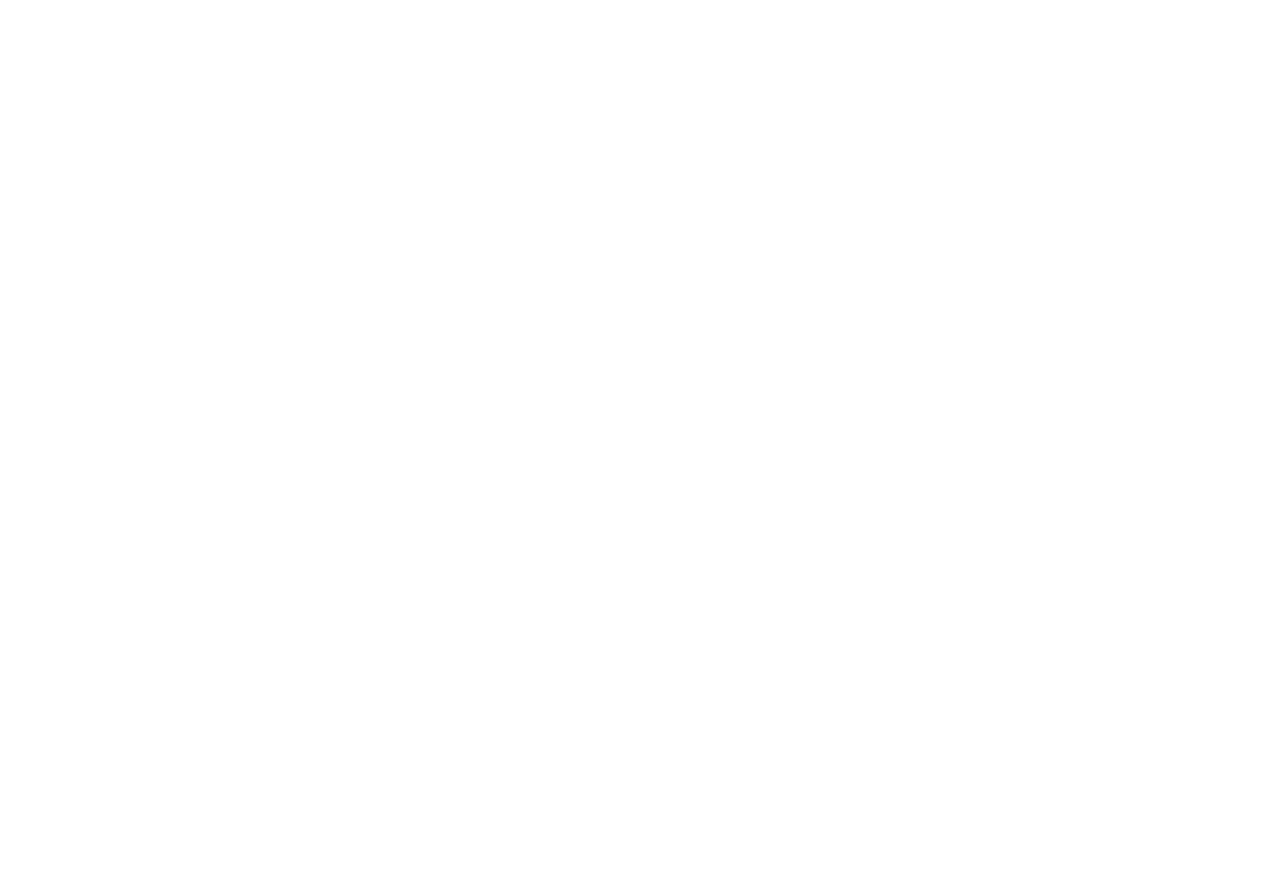
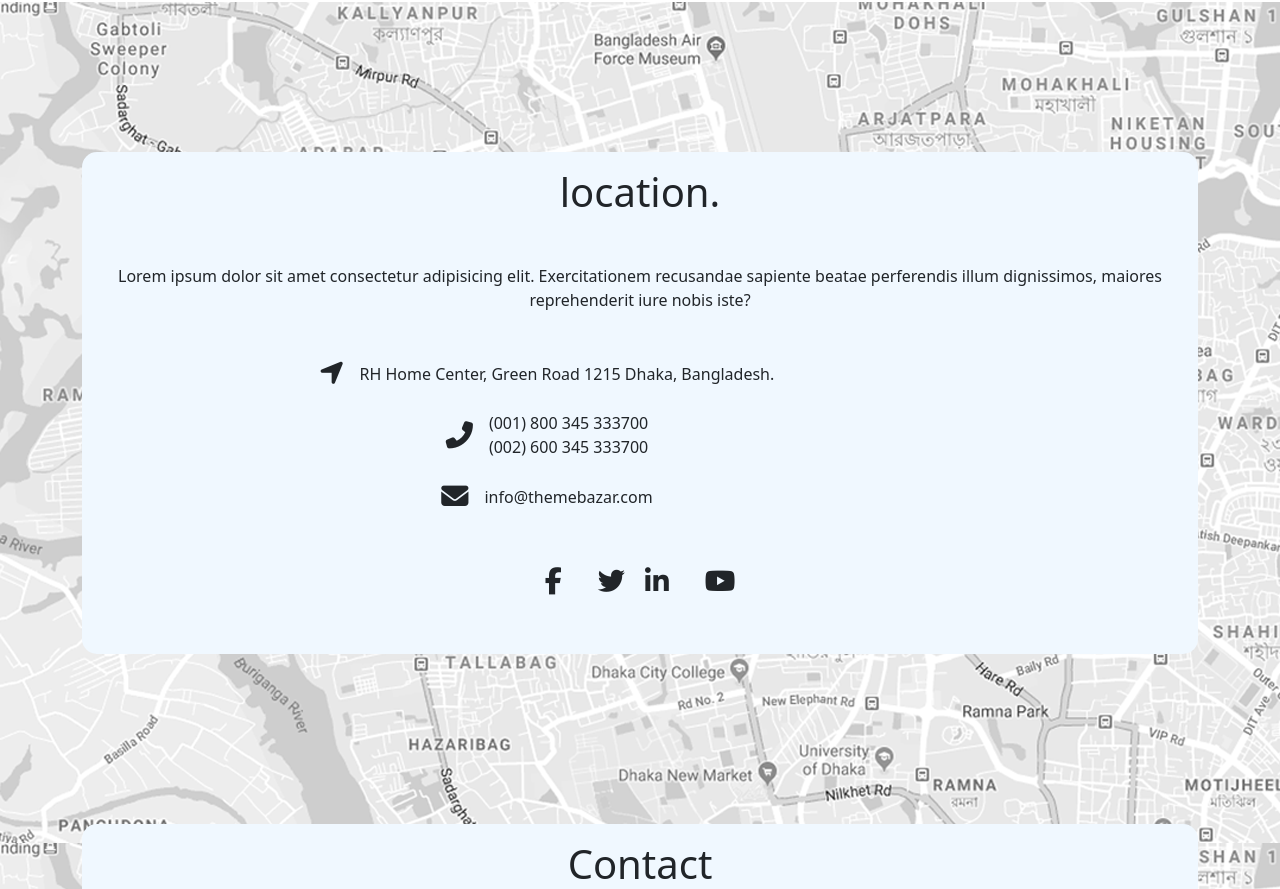
Before and after one commit to Rafi5734/Pondit_website_react, a React (Create React App) app: page / in a window 1280 px wide. Shown: the part 4716-5605 px from the top of the page. Before the commit the page ends 4518 px from the top, so only its background shows below. Built offline with nearby package versions, Linux system fonts and the light colour scheme.

Commit message:
location done

```diff
--- a/src/Home/Home.js
+++ b/src/Home/Home.js
@@ -1,6 +1,7 @@
 import React from "react";
 import AssessYourSelf from "../HomeComponents/AssessYourSelf/AssessYourSelf";
 import CareerPath from "../HomeComponents/CareerPath/CareerPath";
+import Location from "../HomeComponents/Location/Location";
 import MainHeader from "../HomeComponents/MainHeader/MainHeader";
 import Partners from "../HomeComponents/Partners/Partners";
 import PhoneMainHeader from "../HomeComponents/PhoneMainHeader/PhoneMainHeader";
@@ -20,6 +21,7 @@
             <Skills></Skills>
             <Students></Students>
             <Partners></Partners>
+            <Location></Location>
         </div>
     );
 };
--- /dev/null
+++ b/src/HomeComponents/Location/Location.js
@@ -0,0 +1,131 @@
+import React from "react";
+import { Container } from "react-bootstrap";
+import "./location.css";
+const Location = () => {
+    return (
+        <div className="location-main">
+            <Container className="location-main-wrapper">
+                <Container className="location-main-sub">
+                    <h1 className="location-title text-center fw-normal mb-5 mt-3">
+                        {" "}
+                        location.
+                    </h1>
+                    <p className="location-para mb-5 text-center">
+                        Lorem ipsum dolor sit amet consectetur adipisicing elit.
+                        Exercitationem recusandae sapiente beatae perferendis
+                        illum dignissimos, maiores reprehenderit iure nobis
+                        iste?
+                    </p>
+                    <div className="location-details mb-4">
+                        <i class="fa-solid fa-location-arrow"></i>
+                        <span className="ms-3">
+                            RH Home Center, Green Road 1215 Dhaka, Bangladesh.
+                        </span>
+                    </div>
+                    <div className="location-details">
+                        <i class="fa-solid fa-phone-flip"></i>
+                        <span className="ms-3">
+                            (001) 800 345 333700 <br />
+                            (002) 600 345 333700
+                        </span>
+                        <br />
+                    </div>
+                    <div className="location-details mt-4 mb-5">
+                        <i class="fa-solid fa-envelope"></i>
+                        <span className="ms-3">info@themebazar.com</span>
+                        <br />
+                    </div>
+                    <div className="location-all-icons mb-5">
+                        <i className="fa-brands fa-facebook-f me-3"></i>
+                        <i className="fa-brands fa-twitter"></i>
+                        <i className="fa-brands fa-linkedin-in me-3"></i>
+                        <i className="fa-brands fa-youtube"></i>
+                    </div>
+                </Container>
+                <Container className="contact-main">
+                    <h1 className="contact-title text-center fw-normal mt-3 mb-5">
+                        Contact
+                    </h1>
+                    <div className="contact-form-group">
+                        <form class="row g-3">
+                            <div class="col-md-6">
+                                <label
+                                    for="validationServer01"
+                                    class="form-label"
+                                >
+                                    Name
+                                </label>
+                                <input
+                                    type="text"
+                                    class="form-control"
+                                    id="validationServer01"
+                                    required
+                                />
+                                <div class="valid-feedback">Looks good!</div>
+                            </div>
+                            <div class="col-md-6">
+                                <label
+                                    for="validationServer02"
+                                    class="form-label"
+                                >
+                                    Email
+                                </label>
+                                <input
+                                    type="email"
+                                    class="form-control"
+                                    id="validationServer02"
+                                    required
+                                />
+                                <div class="valid-feedback">Looks good!</div>
+                            </div>
+
+                            <div class="col-md-12">
+                                <label
+                                    for="validationServer03"
+                                    class="form-label"
+                                >
+                                    Subject
+                                </label>
+                                <input
+                                    type="text"
+                                    class="form-control"
+                                    id="validationServer03"
+                                    aria-describedby="validationServer03Feedback"
+                                    required
+                                />
+                                <div
+                                    id="validationServer03Feedback"
+                                    class="invalid-feedback"
+                                >
+                                    Please provide a valid city.
+                                </div>
+                            </div>
+
+                            <div class="mb-3">
+                                <label
+                                    for="exampleFormControlTextarea1"
+                                    class="form-label"
+                                >
+                                    Message
+                                </label>
+                                <textarea
+                                    class="form-control"
+                                    id="exampleFormControlTextarea1"
+                                    rows="3"
+                                ></textarea>
+                            </div>
+
+                            <div class="col-12 mb-5">
+                                <button class="btn btn-primary" type="submit">
+                                    SUBMIT NOW
+                                </button>
+                            </div>
+                        </form>
+                    </div>
+                </Container>
+            </Container>
+        </div>
+    );
+};
+
+export default Location;
--- /dev/null
+++ b/src/HomeComponents/Location/location.css
@@ -0,0 +1,170 @@
+.location-main {
+    /* border: 1px solid #000; */
+    position: relative;
+    bottom: 700px;
+    width: 100%;
+    height: 90vh;
+    background-image: url("../../images/01_Pondit_Homepage_contact_map.png");
+    /*  */
+}
+
+.location-main-wrapper {
+    display: grid;
+    grid-template-columns: repeat(2, 1fr);
+    margin-top: 100px;
+    grid-gap: 20px;
+}
+.location-main-sub {
+    /* border: 1px solid #000; */
+    width: 90%;
+    background-color: aliceblue;
+    border-radius: 15px;
+    margin-top: 150px;
+}
+.contact-main {
+    /* border: 1px solid #000; */
+    width: 110%;
+    background-color: aliceblue;
+    border-radius: 15px;
+    margin-top: 150px;
+}
+.location-details {
+    /* border: 1px solid #000; */
+    width: 50%;
+    position: relative;
+    left: 130px;
+    display: flex;
+    justify-content: center;
+    align-items: center;
+    flex-direction: row;
+}
+.fa-location-arrow {
+    font-size: 1.7rem;
+}
+.fa-phone-flip {
+    font-size: 1.7rem;
+}
+.fa-envelope {
+    font-size: 1.7rem;
+}
+.location-all-icons {
+    display: flex;
+    justify-content: center;
+    align-items: center;
+    flex-direction: row;
+}
+.fa-facebook-f {
+    font-size: 1.7rem;
+}
+.fa-twitter {
+    font-size: 1.7rem;
+}
+.fa-linkedin-in {
+    font-size: 1.7rem;
+}
+.fa-youtube {
+    font-size: 1.7rem;
+    /* border: 1px solid #000; */
+    padding: 10px;
+    border-radius: 50%;
+}
+.fa-youtube:hover {
+    background-color: #0288d1;
+    color: #fff;
+}
+@media only screen and (max-width: 1850px) {
+    .location-main {
+        /* border: 1px solid #000; */
+        position: relative;
+        bottom: 00px;
+        width: 100%;
+        height: 100vh;
+        background-image: url("../../images/01_Pondit_Homepage_contact_map.png");
+        /*  */
+    }
+}
+@media only screen and (max-width: 1850px) {
+    .location-main {
+        /* border: 1px solid #000; */
+        position: relative;
+        bottom: 00px;
+        width: 100%;
+        height: 110vh;
+        background-image: url("../../images/01_Pondit_Homepage_contact_map.png");
+        /*  */
+    }
+}
+@media only screen and (max-width: 1850px) {
+    .location-main {
+        /* border: 1px solid #000; */
+        position: relative;
+        bottom: -100px;
+        width: 100%;
+        height: 180vh;
+        background-image: url("../../images/01_Pondit_Homepage_contact_map.png");
+        /*  */
+    }
+    .location-main-wrapper {
+        display: grid;
+        grid-template-columns: repeat(1, 1fr);
+        margin-top: 100px;
+        grid-gap: 20px;
+    }
+    .location-details {
+        position: relative;
+        left: 180px;
+    }
+    .contact-main {
+        height: 75vh;
+    }
+}
+@media only screen and (max-width: 767px) {
+    .location-main {
+        /* border: 1px solid #000; */
+        position: relative;
+        bottom: -100px;
+        width: 100%;
+        height: 200vh;
+        background-image: url("../../images/01_Pondit_Homepage_contact_map.png");
+        /*  */
+    }
+    .location-details {
+        position: relative;
+        left: 140px;
+    }
+    .contact-main {
+        height: 85vh;
+    }
+}
+@media only screen and (max-width: 570px) {
+    .location-main {
+        /* border: 1px solid #000; */
+        position: relative;
+        bottom: -100px;
+        width: 100%;
+        height: 230vh;
+        background-image: url("../../images/01_Pondit_Homepage_contact_map.png");
+        /*  */
+    }
+}
+@media only screen and (max-width: 533px) {
+    .location-main {
+        /* border: 1px solid #000; */
+        position: relative;
+        bottom: 1000px;
+        width: 100%;
+        height: 230vh;
+        background-image: url("../../images/01_Pondit_Homepage_contact_map.png");
+        /*  */
+    }
+    .location-details {
+        position: relative;
+        left: 100px;
+    }
+}
+@media only screen and (max-width: 460px) {
+    .location-details {
+        position: relative;
+        left: 100px;
+    }
+}
```
